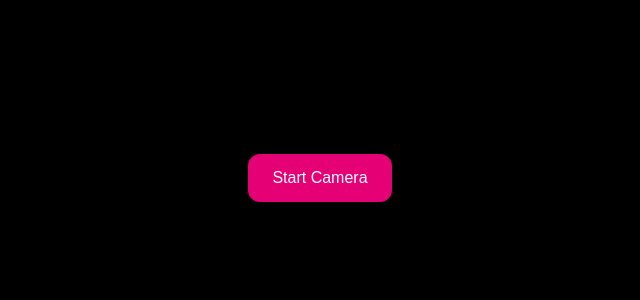
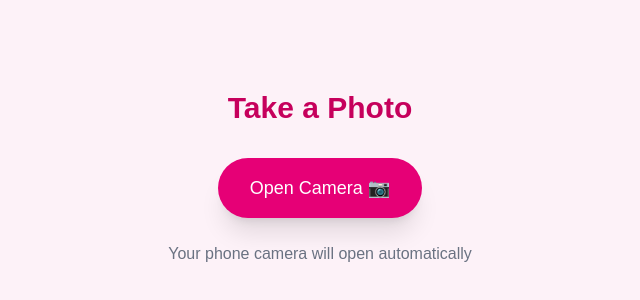
Before and after one commit to haziqtarmizi12-art/wedding-pov, a Next.js app: page /capture in a window 1280 px wide. Shown: the part 222-522 px from the top of the page, without its empty margins (320-960 px from the left). Built offline with nearby package versions, Linux system fonts and the light colour scheme.

Commit message:
camera native update

```diff
--- a/app/capture/page.js
+++ b/app/capture/page.js
@@ -1,131 +1,60 @@
 "use client";
 
-import Webcam from "react-webcam";
-import { useRef, useState, useEffect } from "react";
+import { useRef } from "react";
 import { useRouter } from "next/navigation";
 
 export default function Capture() {
-
-  const webcamRef = useRef(null);
-  const shutterSound = useRef(null);
+  const inputRef = useRef(null);
   const router = useRouter();
 
-  const [cameraOn, setCameraOn] = useState(false);
-  const [facingMode, setFacingMode] = useState("environment");
-  const [countdown, setCountdown] = useState(null);
-
-  // ✅ preload shutter sound (needed for mobile browsers)
-  useEffect(() => {
-    shutterSound.current = new Audio("/sounds/shutter.mp3");
-    shutterSound.current.preload = "auto";
-  }, []);
-
-  // ✅ Start camera (user interaction required on phone)
-  const startCamera = () => {
-    setCameraOn(true);
+  const openCamera = () => {
+    inputRef.current.click();
   };
 
-  // ✅ Switch front/back camera
-  const switchCamera = () => {
-    setFacingMode(prev =>
-      prev === "environment" ? "user" : "environment"
-    );
-  };
+  const handleCapture = (e) => {
+    const file = e.target.files[0];
+    if (!file) return;
 
-  // ✅ Start countdown
-  const startCapture = () => {
-    let time = 3;
-    setCountdown(time);
+    // convert file to base64
+    const reader = new FileReader();
 
-    const timer = setInterval(() => {
-      time--;
+    reader.onloadend = () => {
+      sessionStorage.setItem("photo", reader.result);
+      router.push("/upload");
+    };
 
-      if (time === 0) {
-        clearInterval(timer);
-        setCountdown(null);
-        takePhoto();
-      } else {
-        setCountdown(time);
-      }
-    }, 1000);
-  };
-
-  // ✅ Take photo (SAVE EXACTLY AS PREVIEW)
-  const takePhoto = () => {
-
-    // 📸 play shutter sound
-    if (shutterSound.current) {
-      shutterSound.current.currentTime = 0;
-      shutterSound.current.play().catch(() => {});
-    }
-
-    // 📳 vibration feedback
-    if ("vibrate" in navigator) {
-      navigator.vibrate(120);
-    }
-
-    // capture screenshot EXACTLY as shown
-    const image = webcamRef.current.getScreenshot();
-
-    sessionStorage.setItem("photo", image);
-
-    setTimeout(() => {
-      router.push("/upload");
-    }, 200);
+    reader.readAsDataURL(file);
   };
 
   return (
-    <div className="flex flex-col items-center justify-center min-h-screen bg-black relative">
+    <main className="min-h-screen flex flex-col justify-center items-center bg-pink-50 p-6">
 
-      {/* START CAMERA BUTTON */}
-      {!cameraOn && (
-        <button
-          onClick={startCamera}
-          className="bg-pink-600 text-white px-6 py-3 rounded-xl"
-        >
-          Start Camera
-        </button>
-      )}
+      <h1 className="text-3xl font-bold text-pink-700 mb-8">
+        Take a Photo
+      </h1>
 
-      {/* CAMERA VIEW */}
-      {cameraOn && (
-        <>
-          <Webcam
-            ref={webcamRef}
-            screenshotFormat="image/jpeg"
-            videoConstraints={{ facingMode }}
-            mirrored={facingMode === "user"}   // preview mirrored
-            className="w-full max-w-md rounded-xl"
-          />
+      {/* Hidden camera input */}
+      <input
+        ref={inputRef}
+        type="file"
+        accept="image/*"
+        capture="environment"
+        onChange={handleCapture}
+        className="hidden"
+      />
 
-          {/* COUNTDOWN DISPLAY */}
-          {countdown && (
-            <div className="absolute text-white text-7xl font-bold">
-              {countdown}
-            </div>
-          )}
+      {/* Camera Button */}
+      <button
+        onClick={openCamera}
+        className="bg-pink-600 text-white px-8 py-4 rounded-full shadow-xl text-lg"
+      >
+        Open Camera 📷
+      </button>
 
-          {/* CONTROLS */}
-          <div className="flex gap-4 mt-6">
+      <p className="text-gray-500 mt-6 text-center">
+        Your phone camera will open automatically
+      </p>
 
-            <button
-              onClick={switchCamera}
-              className="bg-white px-4 py-2 rounded-xl"
-            >
-              🔄 Switch
-            </button>
-
-            <button
-              onClick={startCapture}
-              className="bg-pink-600 text-white px-6 py-3 rounded-full"
-            >
-              Capture
-            </button>
-
-          </div>
-        </>
-      )}
-
-    </div>
+    </main>
   );
 }
```
